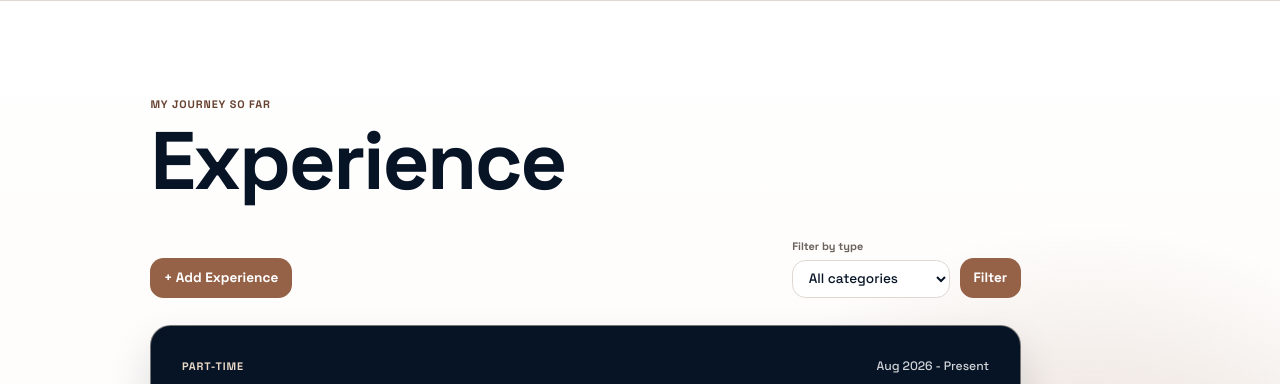
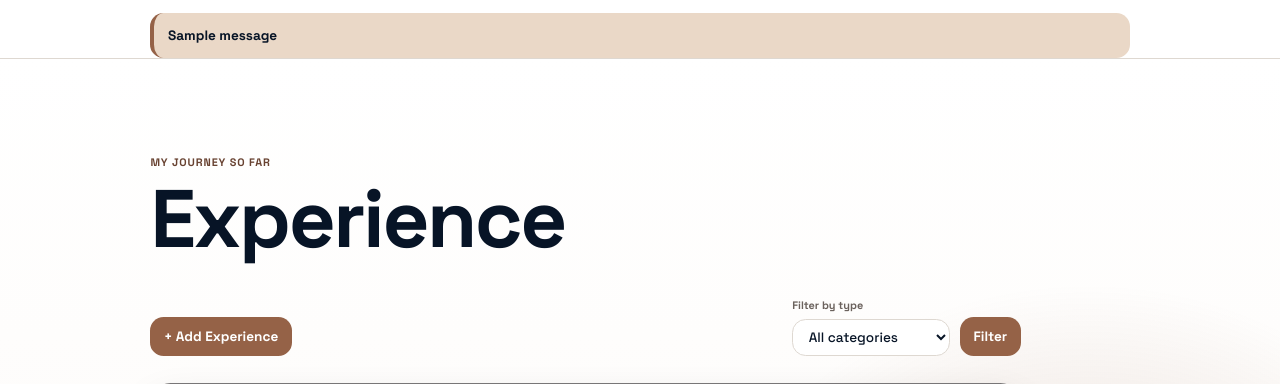
Before and after one commit to rindunadhirah/myportfolio, a Django app: page /experience/ in a window 1280 px wide. Shown: the part 66-450 px from the top of the page. Run offline with Django 5.2, Linux system fonts and the light colour scheme; data comes from the database, SQL or seed files in the repository; tables that the repository leaves empty hold one stand-in row (values such as "Sample post"); one stand-in notice (Sample message) is shown.

Commit message:
feat: show portfolio action feedback

```diff
--- a/main/tests.py
+++ b/main/tests.py
@@ -187,6 +187,7 @@ class ExperienceWorkflowTest(TestCase):
         response = self.client.post(
             reverse("main:create_experience"),
             data=self.experience_form_data(),
+            follow=True,
         )
 
         self.assertRedirects(
@@ -197,6 +198,10 @@ class ExperienceWorkflowTest(TestCase):
             Experience.objects.filter(
                 title="Product Management Mentee",
             ).exists()
+        )
+        self.assertContains(
+            response,
+            "Experience added successfully.",
         )
 
     def test_update_experience(self):
--- a/static/css/style.css
+++ b/static/css/style.css
@@ -127,6 +127,22 @@ section[id] {
     border-bottom: 1px solid rgba(255, 255, 255, 0.12);
     backdrop-filter: blur(16px);
     -webkit-backdrop-filter: blur(16px);
+}
+
+/* Show feedback after adding, editing, or deleting data */
+.site-messages {
+    position: relative;
+    z-index: 90;
+    padding-top: 1rem;
+}
+
+.site-message {
+    padding: 0.85rem 1rem;
+    color: var(--navy);
+    background-color: var(--nude-cream);
+    border-left: 0.3rem solid var(--brown);
+    border-radius: var(--radius);
+    font-weight: 600;
 }
 
 /* Arrange the brand and navigation responsively */
--- a/templates/base.html
+++ b/templates/base.html
@@ -33,7 +33,22 @@
                 <a href="{% url 'main:show_experience' %}">Experience</a>
             </nav>
         </div>
-</header>
+    </header>
+    <!-- Show feedback after form actions -->
+    {% if messages %}
+        <div
+            class="site-messages container"
+            aria-live="polite"
+        >
+            {% for message in messages %}
+                <p
+                    class="site-message{% if message.tags %} site-message--{{ message.tags }}{% endif %}"
+                >
+                    {{ message }}
+                </p>
+            {% endfor %}
+        </div>
+    {% endif %}
     {% block content %}
     {% endblock content %}
 
```
